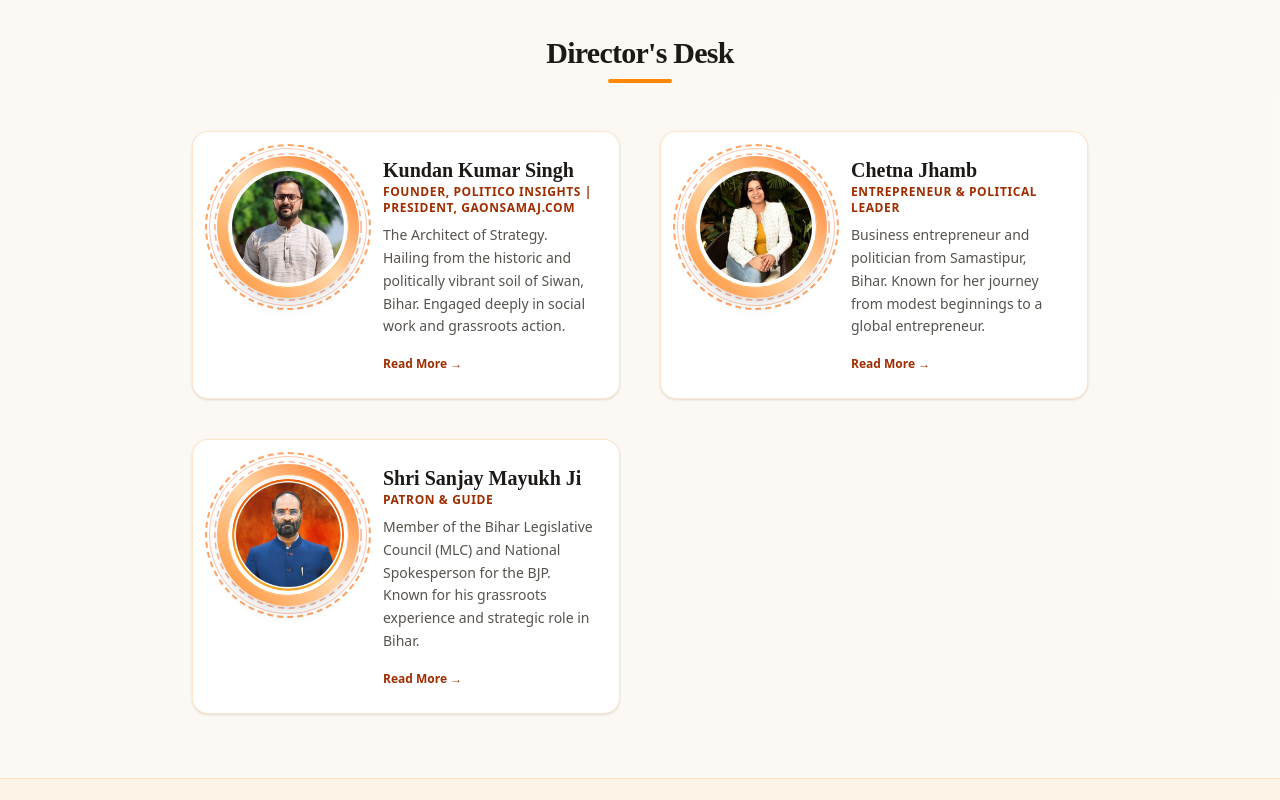
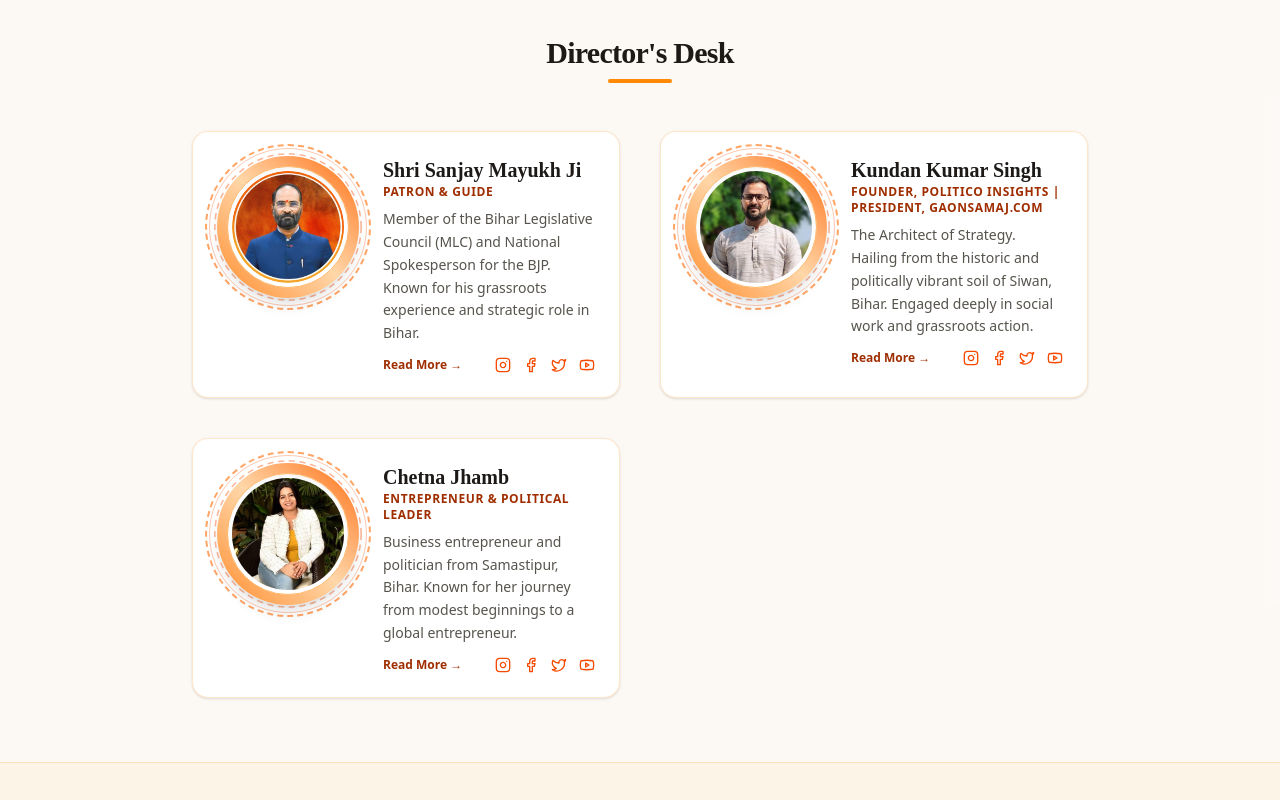
Before and after one commit to vishwamohit24/Gaon-Samaj, a React (Vite) app: page / in a window 1280 px wide. Shown: the part 920-1720 px from the top of the page. Built offline with nearby package versions, Linux system fonts and the light colour scheme; a web font is replaced by a local one.

Commit message:
Update UI: director ordering, hover effects, social links, footer menus

```diff
--- a/src/components/Footer.tsx
+++ b/src/components/Footer.tsx
@@ -52,32 +52,32 @@ export const Footer: React.FC<FooterProps> = ({ setActiveTab, onOpenDonate }) =>
             <ul className="space-y-2 text-sm text-amber-900 font-medium">
               <li>
                 <button onClick={() => { setActiveTab('home'); window.scrollTo(0,0); }} className="hover:underline hover:text-amber-950">
-                  {t('home')}
+                  {t('navHome')}
                 </button>
               </li>
               <li>
                 <button onClick={() => { setActiveTab('about'); window.scrollTo(0,0); }} className="hover:underline hover:text-amber-950">
-                  {t('aboutUs')}
+                  {t('navAbout')}
                 </button>
               </li>
               <li>
                 <button onClick={() => { setActiveTab('projects'); window.scrollTo(0,0); }} className="hover:underline hover:text-amber-950">
-                  {t('projects')}
+                  {t('navProjects')}
                 </button>
               </li>
               <li>
                 <button onClick={() => { setActiveTab('focus'); window.scrollTo(0,0); }} className="hover:underline hover:text-amber-950">
-                  {t('focusAreas')}
+                  {t('navFocus')}
                 </button>
               </li>
               <li>
                 <button onClick={() => { setActiveTab('stories'); window.scrollTo(0,0); }} className="hover:underline hover:text-amber-950">
-                  {t('stories')}
+                  {t('navStories')}
                 </button>
               </li>
               <li>
                 <button onClick={() => { setActiveTab('contact'); window.scrollTo(0,0); }} className="hover:underline hover:text-amber-950">
-                  {t('getInvolved')}
+                  {t('navGetInvolved')}
                 </button>
               </li>
             </ul>
--- a/src/components/HomeScreen.tsx
+++ b/src/components/HomeScreen.tsx
@@ -3,7 +3,7 @@ import { ScreenTab, Director, Story, Project } from '../types';
 import { HERO_SLIDES, DIRECTORS, FOCUS_AREAS, IMPACT_METRICS, STORIES, BilingualDirector } from '../data/ngoData';
 import { MandalaHeaderPattern, CircularMadhubaniFrame, MadhubaniCardCorner } from './TraditionalPattern';
 import { useLanguage } from '../context/LanguageContext';
-import { ChevronLeft, ChevronRight, UserCheck, HeartHandshake, MapPin, Landmark, Sprout, BookOpen, ShieldAlert, Lightbulb, Users, CheckCircle2, HandHeart, ArrowRight, Calendar, User } from 'lucide-react';
+import { ChevronLeft, ChevronRight, UserCheck, HeartHandshake, MapPin, Landmark, Sprout, BookOpen, ShieldAlert, Lightbulb, Users, CheckCircle2, HandHeart, ArrowRight, Calendar, User, Instagram, Facebook, Twitter, Youtube } from 'lucide-react';
 
 interface HomeScreenProps {
   setActiveTab: (tab: ScreenTab) => void;
@@ -191,11 +191,11 @@ export const HomeScreen: React.FC<HomeScreenProps> = ({
           </div>
 
           {/* Stats Badge */}
-          <div className="absolute -bottom-4 right-0 lg:-right-8 z-30 flex flex-col items-center">
+          <div className="absolute -bottom-4 right-0 lg:-right-8 z-30 flex flex-col items-center hover:scale-110 hover:-translate-y-2 transition-all duration-300 cursor-pointer group animate-[bounce_3s_ease-in-out_infinite]">
             {/* Decorative yellow brush stroke under stats */}
-            <div className="absolute inset-0 bg-amber-400 w-full h-12 top-1/2 -z-10 transform -rotate-6" style={{ clipPath: "polygon(0 20%, 100% 0, 90% 100%, 10% 80%)" }}></div>
-            <span className="text-5xl lg:text-6xl font-black text-stone-900 font-anton drop-shadow-md">38</span>
-            <span className="text-xs font-bold text-stone-900 uppercase tracking-widest mt-1">districts<br/>connected</span>
+            <div className="absolute inset-0 bg-amber-400 group-hover:bg-amber-500 w-full h-12 top-1/2 -z-10 transform -rotate-6 transition-colors duration-300" style={{ clipPath: "polygon(0 20%, 100% 0, 90% 100%, 10% 80%)" }}></div>
+            <span className="text-5xl lg:text-6xl font-black text-stone-900 font-anton drop-shadow-md group-hover:text-amber-950 transition-colors duration-300">38</span>
+            <span className="text-xs font-bold text-stone-900 uppercase tracking-widest mt-1 group-hover:text-amber-900 transition-colors duration-300">districts<br/>connected</span>
           </div>
         </div>
 
@@ -231,12 +231,22 @@ export const HomeScreen: React.FC<HomeScreenProps> = ({
                 <p className="text-sm text-stone-600 leading-relaxed font-normal mb-3">
                   {isHindi ? dir.bioHi || dir.bio : dir.bio}
                 </p>
+                <div className="flex items-center justify-between mt-1">
                   <button
                     onClick={() => setSelectedDirector(dir)}
                     className="text-xs font-extrabold text-amber-800 hover:text-amber-950 hover:underline inline-flex items-center gap-1"
                   >
                     {t('readMore')} &rarr;
                   </button>
+                  {dir.socials && (
+                    <div className="flex items-center gap-3">
+                      {dir.socials.instagram && <a href={dir.socials.instagram} target="_blank" rel="noopener noreferrer" className="text-amber-600 hover:text-[#E1306C] transition-colors"><Instagram className="w-4 h-4" /></a>}
+                      {dir.socials.facebook && <a href={dir.socials.facebook} target="_blank" rel="noopener noreferrer" className="text-amber-600 hover:text-[#1877F2] transition-colors"><Facebook className="w-4 h-4" /></a>}
+                      {dir.socials.twitter && <a href={dir.socials.twitter} target="_blank" rel="noopener noreferrer" className="text-amber-600 hover:text-[#1DA1F2] transition-colors"><Twitter className="w-4 h-4" /></a>}
+                      {dir.socials.youtube && <a href={dir.socials.youtube} target="_blank" rel="noopener noreferrer" className="text-amber-600 hover:text-[#FF0000] transition-colors"><Youtube className="w-4 h-4" /></a>}
+                    </div>
+                  )}
+                </div>
               </div>
             </div>
           ))}
--- a/src/data/ngoData.ts
+++ b/src/data/ngoData.ts
@@ -73,6 +73,21 @@ export interface BilingualDirector extends Director {
 
 export const DIRECTORS: BilingualDirector[] = [
   {
+    id: 'dir-3',
+    name: 'Shri Sanjay Mayukh Ji',
+    title: 'Patron & Guide',
+    titleHi: 'संरक्षक एवं मार्गदर्शक',
+    bio: 'Member of the Bihar Legislative Council (MLC) and National Spokesperson for the BJP. Known for his grassroots experience and strategic role in Bihar.',
+    bioHi: 'बिहार विधान परिषद (एमएलसी) के सदस्य और भाजपा के राष्ट्रीय प्रवक्ता। अपने जमीनी अनुभव और बिहार में रणनीतिक भूमिका के लिए जाने जाते हैं।',
+    fullBio: 'Shri Sanjay Mayukh Ji is a prominent Indian politician, currently serving as a Member of the Bihar Legislative Council (MLC) and National Spokesperson for the Bharatiya Janata Party (BJP). He holds a PhD, M.A., and P.G. Diploma in Rural Management from Patna University.\n\nKnown for his long-standing grassroots experience, he is a key strategist within Bihar\'s political landscape. As a patron and guide to the Gaon Samaj initiative, he brings decades of public service experience, strategic vision, and a deep commitment to the development of rural Bihar.',
+    fullBioHi: 'श्री संजय मयूख जी एक प्रमुख भारतीय राजनीतिज्ञ हैं, जो वर्तमान में बिहार विधान परिषद (एमएलसी) के सदस्य और भारतीय जनता पार्टी (भाजपा) के राष्ट्रीय प्रवक्ता के रूप में कार्यरत हैं। उन्होंने पटना विश्वविद्यालय से ग्रामीण प्रबंधन में पीएचडी, एम.ए. और पी.जी. डिप्लोमा किया है।\n\nअपने दीर्घकालिक जमीनी अनुभव के लिए जाने जाने वाले, वह बिहार के राजनीतिक परिदृश्य में एक प्रमुख रणनीतिकार हैं। गांव समाज पहल के संरक्षक और मार्गदर्शक के रूप में, वे अपने साथ सार्वजनिक सेवा का दशकों का अनुभव, रणनीतिक दृष्टिकोण और ग्रामीण बिहार के विकास के प्रति गहरी प्रतिबद्धता लाते हैं।',
+    imageUrl: '/director-sanjay.jpg',
+    email: 'sanjay.mayukh@gmail.com',
+    quote: 'Empowering the grassroots is the key to building a strong and self-reliant Bihar.',
+    quoteHi: 'जमीनी स्तर को सशक्त बनाना ही एक मजबूत और आत्मनिर्भर बिहार के निर्माण की कुंजी है।',
+    socials: { facebook: '#', twitter: '#', instagram: '#', youtube: '#' },
+  },
+  {
     id: 'dir-1',
     name: 'Kundan Kumar Singh',
     title: 'Founder, Politico Insights | President, Gaonsamaj.com',
@@ -80,11 +95,12 @@ export const DIRECTORS: BilingualDirector[] = [
     bio: 'The Architect of Strategy. Hailing from the historic and politically vibrant soil of Siwan, Bihar. Engaged deeply in social work and grassroots action.',
     bioHi: 'रणनीति के शिल्पकार। सीवान, बिहार की ऐतिहासिक और राजनीतिक रूप से जीवंत धरती से जुड़े हुए हैं। सामाजिक कार्यों में जमीनी स्तर पर सक्रिय।',
     fullBio: 'Kundan Kumar Singh’s journey began in the vibrant soil of Siwan, Bihar, where his modest roots and rigorous UPSC preparation at Delhi University gave him a firsthand understanding of India\'s administrative flaws. Engaging deeply in social work and filing RTIs during his academic years, he recognized the stark divide between government policy on paper and actual grassroots implementation.\n\nChanneling this realization into action, he founded Politico Insights to bridge the gap between political leaders and the electorate through high-tech data synchronization. Today, he operates as the strategic backbone for over 15 high-profile leaders, commanding their campaign planning and daily constituency execution with ruthless efficiency.\n\nDespite his high-stakes political work, Kundan remains deeply committed to social upliftment as the President of Gaonsamaj.com. Under his leadership, the initiative has provided free internships to over 800 students, empowering a new generation of capable youth with the guiding belief that there are still "more ways to go, more years to come, more stories to write."',
-    fullBioHi: 'कुंदन कुमार सिंह की यात्रा बिहार के सीवान की जीवंत धरती से शुरू हुई, जहां उनकी साधारण जड़ों और दिल्ली विश्वविद्यालय में कठोर यूपीएससी की तैयारी ने उन्हें भारत की प्रशासनिक खामियों की प्रत्यक्ष समझ दी। अपने शैक्षणिक वर्षों के दौरान सामाजिक कार्यों में गहराई से जुड़ने और आरटीआई दायर करने से, उन्होंने कागजों पर सरकारी नीति और वास्तविक जमीनी कार्यान्वयन के बीच के स्पष्ट अंतर को पहचाना।\n\nइस अहसास को कार्रवाई में बदलते हुए, उन्होंने उच्च तकनीक वाले डेटा सिंक्रोनाइज़ेशन के माध्यम से राजनीतिक नेताओं और मतदाताओं के बीच की खाई को पाटने के लिए पॉलिटिको इनसाइट्स की स्थापना की। आज, वह 15 से अधिक हाई-प्रोफाइल नेताओं के लिए रणनीतिक रीढ़ के रूप में काम करते हैं, और उनके चुनाव अभियान की योजना और दैनिक निर्वाचन क्षेत्र के निष्पादन को शानदार दक्षता के साथ संचालित करते हैं।\n\nअपने हाई-स्टेक राजनीतिक कार्य के बावजूद, कुंदन Gaonsamaj.com के अध्यक्ष के रूप में सामाजिक उत्थान के प्रति गहराई से प्रतिबद्ध हैं। उनके नेतृत्व में, इस पहल ने 800 से अधिक छात्रों को मुफ्त इंटर्नशिप प्रदान की है, और एक नए पीढ़ी के सक्षम युवाओं को इस मार्गदर्शक विश्वास के साथ सशक्त बनाया है कि अभी भी "कई रास्ते तय करने हैं, कई साल आने बाकी हैं, और कई कहानियां लिखनी हैं।"',
+    fullBioHi: 'कुंदन कुमार सिंह की यात्रा बिहार के सीवान की जीवंत धरती से शुरूരുവ हुई, जहां उनकी साधारण जड़ों और दिल्ली विश्वविद्यालय में कठोर यूपीएससी की तैयारी ने उन्हें भारत की प्रशासनिक खामियों की प्रत्यक्ष समझ दी। अपने शैक्षणिक वर्षों के दौरान सामाजिक कार्यों में गहराई से जुड़ने और आरटीआई दायर करने से, उन्होंने कागजों पर सरकारी नीति और वास्तविक जमीनी कार्यान्वयन के बीच के स्पष्ट अंतर को पहचाना।\n\nइस अहसास को कार्रवाई में बदलते हुए, उन्होंने उच्च तकनीक वाले डेटा सिंक्रोनाइज़ेशन के माध्यम से राजनीतिक नेताओं और मतदाताओं के बीच की खाई को पाटने के लिए पॉलिटिको इनसाइट्स की स्थापना की। आज, वह 15 से अधिक हाई-प्रोफाइल नेताओं के लिए रणनीतिक रीढ़ के रूप में काम करते हैं, और उनके चुनाव अभियान की योजना और दैनिक निर्वाचन क्षेत्र के निष्पादन को शानदार दक्षता के साथ संचालित करते हैं।\n\nअपने हाई-स्टेक राजनीतिक कार्य के बावजूद, कुंदन Gaonsamaj.com के अध्यक्ष के रूप में सामाजिक उत्थान के प्रति गहराई से प्रतिबद्ध हैं। उनके नेतृत्व में, इस पहल ने 800 से अधिक छात्रों को मुफ्त इंटर्नशिप प्रदान की है, और एक नए पीढ़ी के सक्षम युवाओं को इस मार्गदर्शक विश्वास के साथ सशक्त बनाया है कि अभी भी "कई रास्ते तय करने हैं, कई साल आने बाकी हैं, और कई कहानियां लिखनी हैं।"',
     imageUrl: '/director-kundan.jpg',
     email: 'kundan@gaonsamaj.com',
     quote: 'More ways to go, more years to come, more stories to write. Stay tuned.',
     quoteHi: 'अभी कई रास्ते तय करने हैं, कई साल आने बाकी हैं, और कई कहानियां लिखनी हैं। हमसे जुड़े रहें।',
+    socials: { facebook: '#', twitter: '#', instagram: '#', youtube: '#' },
   },
   {
     id: 'dir-2',
@@ -99,20 +115,7 @@ export const DIRECTORS: BilingualDirector[] = [
     email: 'chetna@gaonsamaj.com',
     quote: 'Empowerment begins at the grassroots. When we uplift our communities, we build a stronger Bihar.',
     quoteHi: 'सशक्तिकरण की शुरुआत जमीनी स्तर से होती है। जब हम अपने समुदायों का उत्थान करते हैं, तो हम एक मजबूत बिहार का निर्माण करते हैं।',
-  },
-  {
-    id: 'dir-3',
-    name: 'Shri Sanjay Mayukh Ji',
-    title: 'Patron & Guide',
-    titleHi: 'संरक्षक एवं मार्गदर्शक',
-    bio: 'Member of the Bihar Legislative Council (MLC) and National Spokesperson for the BJP. Known for his grassroots experience and strategic role in Bihar.',
-    bioHi: 'बिहार विधान परिषद (एमएलसी) के सदस्य और भाजपा के राष्ट्रीय प्रवक्ता। अपने जमीनी अनुभव और बिहार में रणनीतिक भूमिका के लिए जाने जाते हैं।',
-    fullBio: 'Shri Sanjay Mayukh Ji is a prominent Indian politician, currently serving as a Member of the Bihar Legislative Council (MLC) and National Spokesperson for the Bharatiya Janata Party (BJP). He holds a PhD, M.A., and P.G. Diploma in Rural Management from Patna University.\n\nKnown for his long-standing grassroots experience, he is a key strategist within Bihar\'s political landscape. As a patron and guide to the Gaon Samaj initiative, he brings decades of public service experience, strategic vision, and a deep commitment to the development of rural Bihar.',
-    fullBioHi: 'श्री संजय मयूख जी एक प्रमुख भारतीय राजनीतिज्ञ हैं, जो वर्तमान में बिहार विधान परिषद (एमएलसी) के सदस्य और भारतीय जनता पार्टी (भाजपा) के राष्ट्रीय प्रवक्ता के रूप में कार्यरत हैं। उन्होंने पटना विश्वविद्यालय से ग्रामीण प्रबंधन में पीएचडी, एम.ए. और पी.जी. डिप्लोमा किया है।\n\nअपने दीर्घकालिक जमीनी अनुभव के लिए जाने जाने वाले, वह बिहार के राजनीतिक परिदृश्य में एक प्रमुख रणनीतिकार हैं। गांव समाज पहल के संरक्षक और मार्गदर्शक के रूप में, वे अपने साथ सार्वजनिक सेवा का दशकों का अनुभव, रणनीतिक दृष्टिकोण और ग्रामीण बिहार के विकास के प्रति गहरी प्रतिबद्धता लाते हैं।',
-    imageUrl: '/director-sanjay.jpg',
-    email: 'sanjay.mayukh@gmail.com',
-    quote: 'Empowering the grassroots is the key to building a strong and self-reliant Bihar.',
-    quoteHi: 'जमीनी स्तर को सशक्त बनाना ही एक मजबूत और आत्मनिर्भर बिहार के निर्माण की कुंजी है।',
+    socials: { facebook: '#', twitter: '#', instagram: '#', youtube: '#' },
   },
 ];
 
--- a/src/types.ts
+++ b/src/types.ts
@@ -9,6 +9,12 @@ export interface Director {
   imageUrl: string;
   email?: string;
   quote?: string;
+  socials?: {
+    instagram?: string;
+    facebook?: string;
+    twitter?: string;
+    youtube?: string;
+  };
 }
 
 export interface FocusArea {
```
Lines whose indentation alone changed are shown as unchanged.
